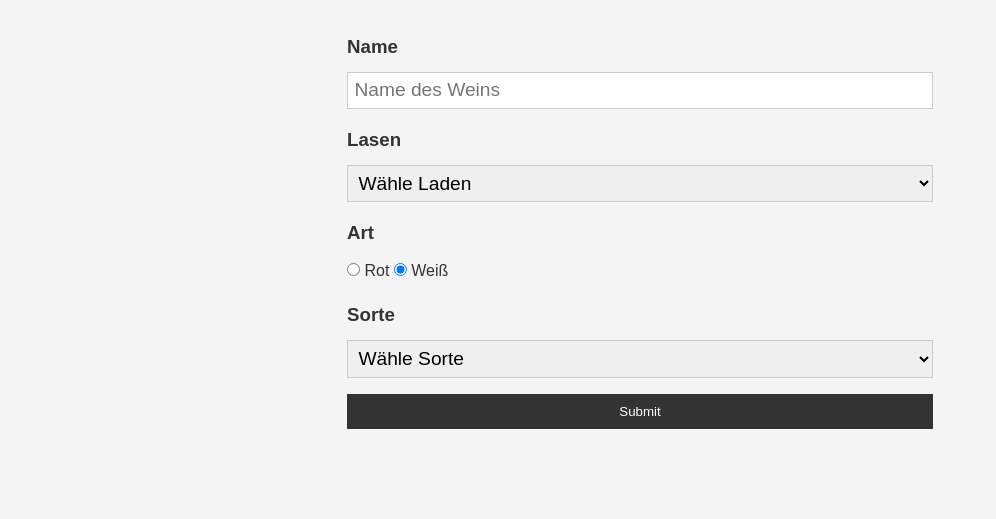
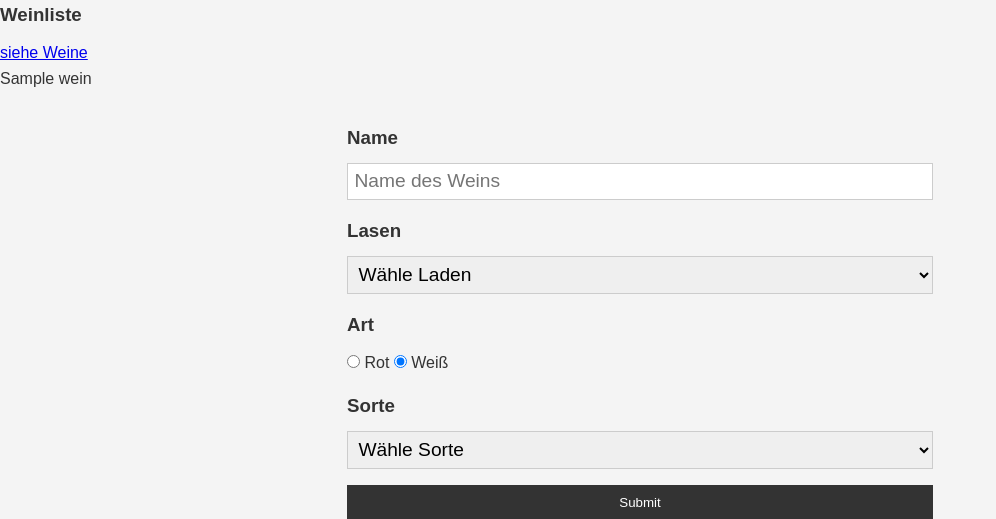
Before and after one commit to Paul-Kl01/Weindatenbank_GitHub, a Flask app: template templates/index.html in a window 1280 px wide. Shown: the top 519 px of the page, without its empty margins (0-996 px from the left). Run offline with Flask 2, Linux system fonts and the light colour scheme; the template is opened without the code that fills it: values that come from a table or form of the project are taken from there, others are empty; tables that the repository leaves empty hold one stand-in row (values such as "Sample post").

Commit message:
Wein hinzufügen + Wein abfragen programmiert

```diff
--- a/app.py
+++ b/app.py
@@ -1,6 +1,7 @@
 # Imports
-from flask import Flask, render_template, request
+from flask import Flask, redirect, render_template, request
 from flask_sqlalchemy import SQLAlchemy
+from sqlalchemy.sql import select
 
 # App initialisieren
 app = Flask(__name__)
@@ -20,12 +21,14 @@ app.config['SQLALCHEMY_TRACK_MODIFICATIONS'] = False
 # Datenbank initialisieren
 db = SQLAlchemy(app)
 
+# ---
 # Datenbank Model/Schema erstellen
+# ---
 
 
 class Wein(db.Model):
     __tablename__ = 'wein'
-    id = db.Column(db.Integer, primary_key=True)
+    wein_id = db.Column(db.Integer, primary_key=True)
     name = db.Column(db.String(200))
     laden = db.Column(db.String(200))
     art = db.Column(db.String(200))
@@ -44,7 +47,7 @@ def index():
     return render_template('index.html')
 
 
-@app.route('/submit', methods=['POST'])
+@app.route('/submit', methods=['POST','GET'])
 def submit():
     if request.method == 'POST':
         name = request.form['name']
@@ -58,8 +61,18 @@ def submit():
             data = Wein(name, laden, art, sorte)
             db.session.add(data)
             db.session.commit()
-            return render_template('index.html')
+            return redirect('/submit')
         return render_template('index.html', message='You have already submitted feedback')
+    else:
+        weine = Wein.query.order_by(Wein.name).all()
+        print("Test")
+        return render_template('index.html' )
+
+@app.route('/home', methods=['GET'])
+def getWein():
+        weine = Wein.query.order_by(Wein.name).all()
+        print("Test")
+        return render_template('home.html', weine=weine )
 
 
 # App starten
--- a/templates/index.html
+++ b/templates/index.html
@@ -8,6 +8,15 @@
         <title>Weindatenbank</title>
     </head>
     <body>
+      <h3>Weinliste</h3>
+      <a href="/home">siehe Weine</a>
+            <br/>
+            {% for wein in weine %}
+            <p>
+                {{ wein.name }}
+            </p>
+            {% endfor %}
+
         <div class="container">
             <form action="/submit" method="POST">
               <div class="form-group">
```
Also changed, not shown: templates/home.html (added, +22 -0 lines), README.md, 1 other file.
